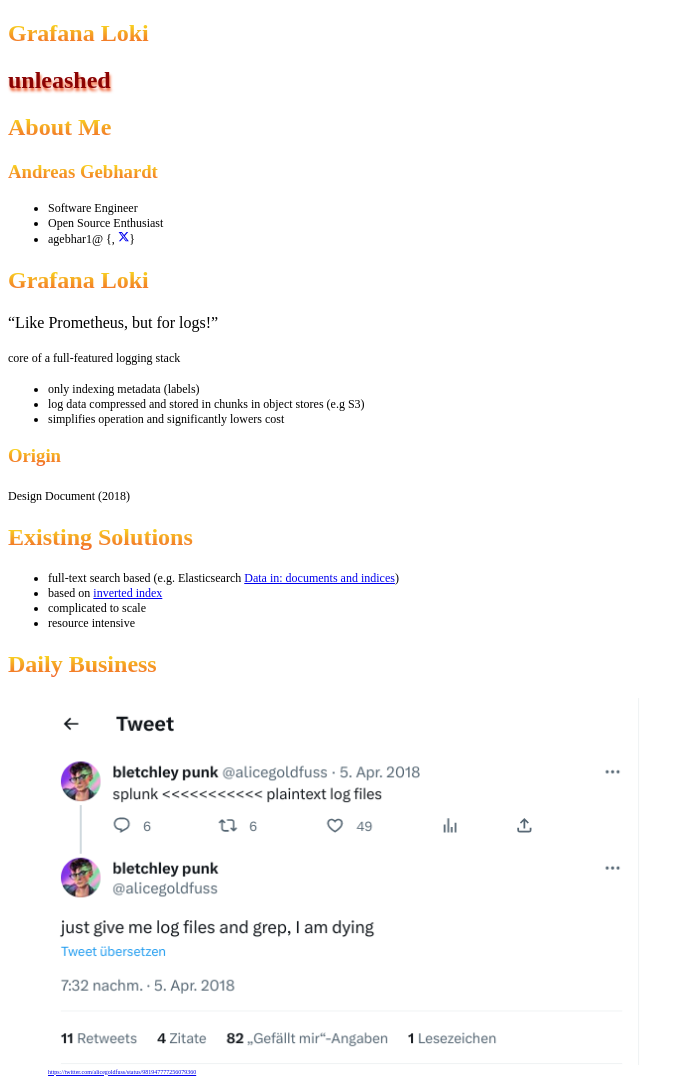
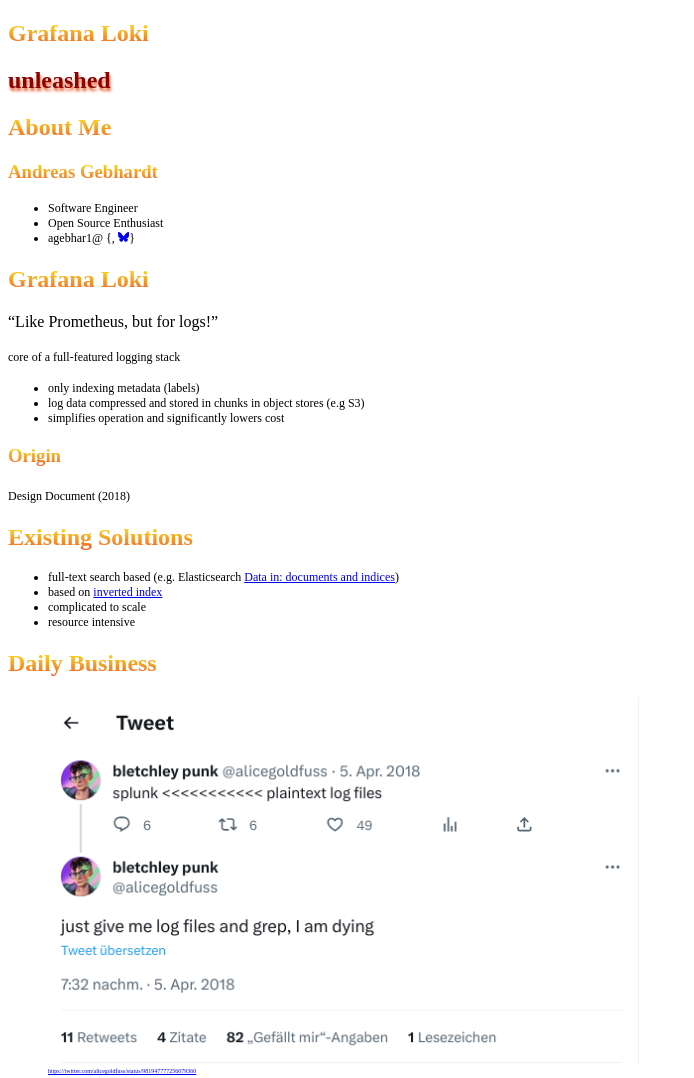
Before and after one commit to agebhar1/slides-grafana-loki, a website built with Vite: page index.html in a window 1280 px wide. Shown: the top 1078 px of the page, without its empty margins (0-694 px from the left). Built offline with nearby package versions, Linux system fonts and the light colour scheme; files whose address does not match are found by name; what reveal.js would draw is missing.

Commit message:
chore: update social media link

```diff
--- a/index.html
+++ b/index.html
@@ -34,7 +34,7 @@
                 <div style="display: flex; align-items: center;">
                   <span>agebhar1@</span>&nbsp;{
                   <a target="_blank" href="https://www.github.com/agebhar1" style="top: 4px"><img class="github-mark"/></a>,&nbsp;
-                  <a target="_blank" href="https://www.x.com/agebhar1" style="top: 4px"><svg style="width: 0.95em; color: var(--r-main-color); fill: currentcolor;" viewBox="0 0 24 24" aria-hidden="true"><g><path d="M18.244 2.25h3.308l-7.227 8.26 8.502 11.24H16.17l-5.214-6.817L4.99 21.75H1.68l7.73-8.835L1.254 2.25H8.08l4.713 6.231zm-1.161 17.52h1.833L7.084 4.126H5.117z"></path></g></svg></a>
+                  <a target="_blank" href="https://bsky.app/profile/agebhar1.bsky.social" style="top: 4px"><svg style="width: 0.95em; color: var(--r-main-color); fill: currentcolor;" viewBox="0 0 580 512" aria-hidden="true"><g><path fill="currentColor" d="M123.121 33.664C188.241 82.553 258.281 181.68 284 234.873c25.719-53.192 95.759-152.32 160.879-201.21C491.866-1.611 568-28.906 568 57.947c0 17.346-9.945 145.713-15.778 166.555-20.275 72.453-94.155 90.933-159.875 79.748C507.222 323.8 536.444 388.56 473.333 453.32c-119.86 122.992-172.272-30.859-185.702-70.281-2.462-7.227-3.614-10.608-3.631-7.733-.017-2.875-1.169.506-3.631 7.733-13.43 39.422-65.842 193.273-185.702 70.281-63.111-64.76-33.89-129.52 80.986-149.071-65.72 11.185-139.6-7.295-159.875-79.748C9.945 203.659 0 75.291 0 57.946 0-28.906 76.135-1.612 123.121 33.664Z"></path></g></svg></a>
                   }
                 </div>
               </li>
```
